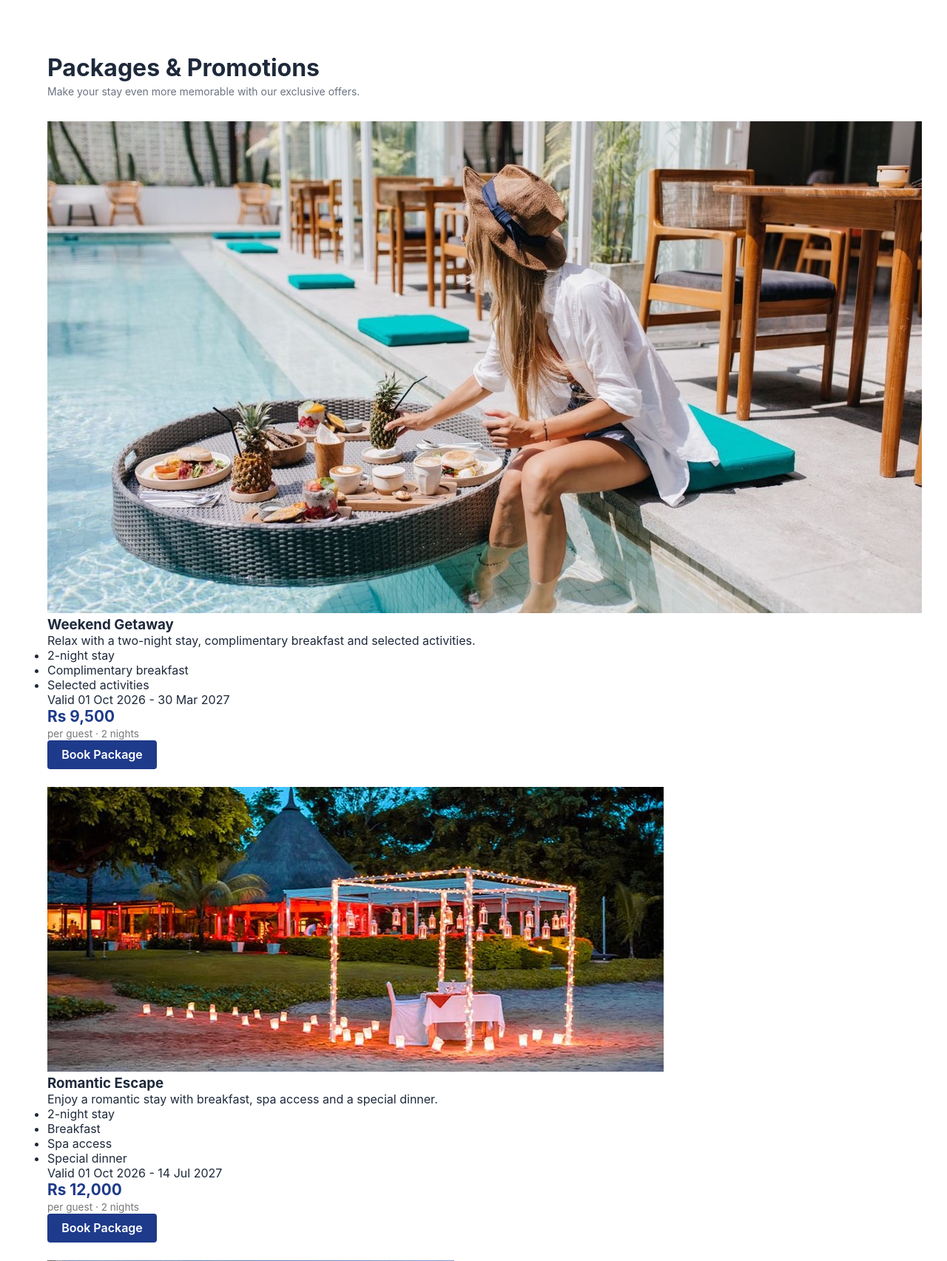
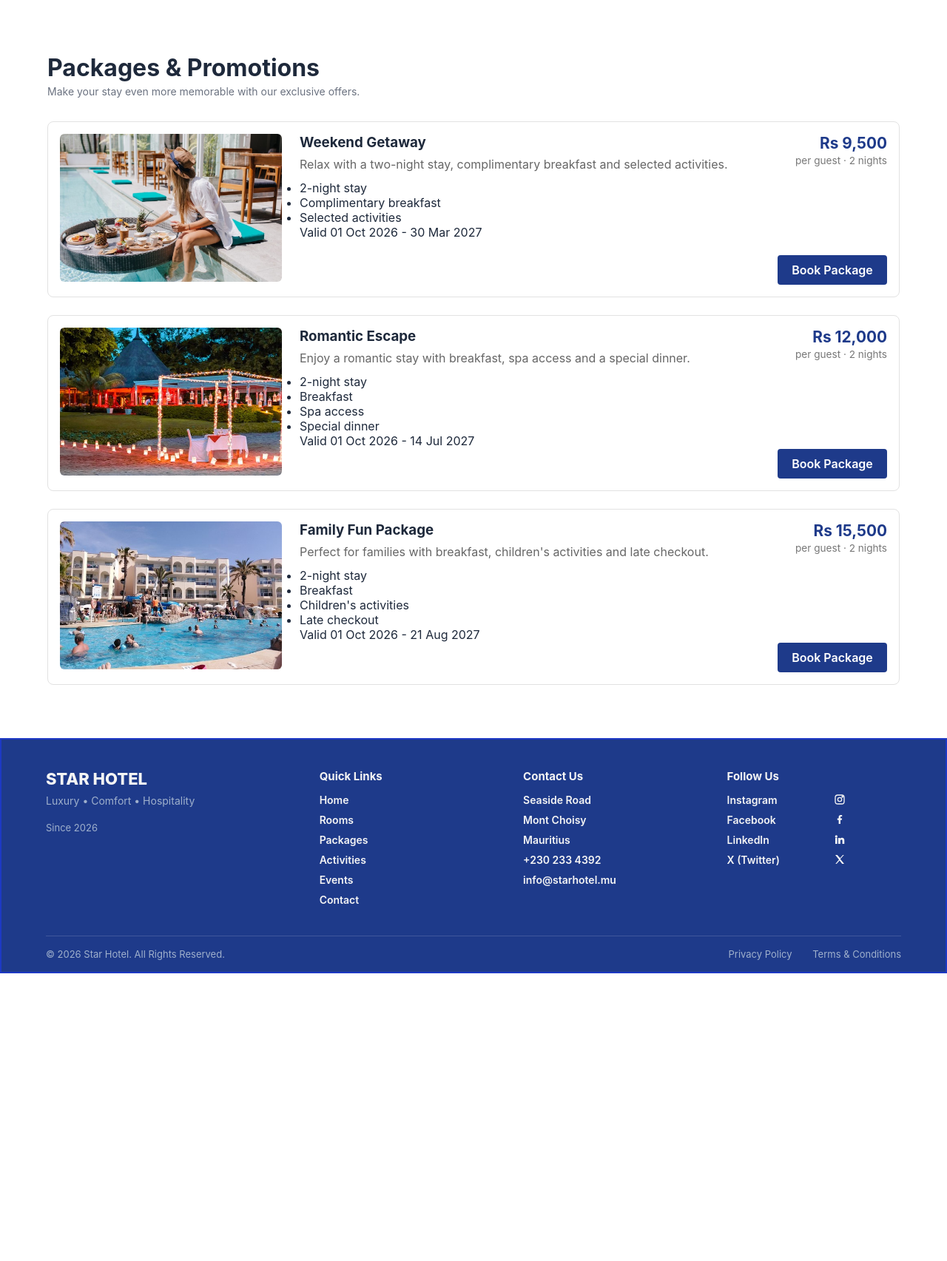
Before and after one commit to Ayushr0129/Star-hotel, a Django app: page /packages/ in a window 1280 px wide. Shown: the part 67-1772 px from the top of the page at 74% size. After the commit the page ends 1383 px from the top, so only its background shows below. Run offline with Django 5.2, Linux system fonts and the light colour scheme; data comes from the database, SQL or seed files in the repository.

Commit message:
Styled package card layout

```diff
--- a/StarHotel/hotel/static/css/style.css
+++ b/StarHotel/hotel/static/css/style.css
@@ -2021,3 +2021,46 @@ header:has(~ main .layout) {
     flex-direction: column;
     gap: 1.5rem;
 }
+
+/* Package cards */
+.package-card {
+    display: flex;
+    gap: 1.5rem;
+    background: #fff;
+    border: 1px solid #e2e2e2;
+    border-radius: 8px;
+    padding: 1rem;
+}
+
+.package-card-image {
+    width: 300px;
+    flex-shrink: 0;
+}
+
+.package-card-image img {
+    width: 100%;
+    height: 200px;
+    object-fit: cover;
+    border-radius: 6px;
+}
+
+.package-card-info {
+    flex: 1;
+}
+
+.package-card-name {
+    margin: 0 0 0.5rem 0;
+}
+
+.package-card-description {
+    color: #666;
+    margin: 0 0 0.75rem 0;
+}
+
+.package-card-action {
+    display: flex;
+    flex-direction: column;
+    align-items: flex-end;
+    justify-content: space-between;
+    text-align: right;
+}
```
